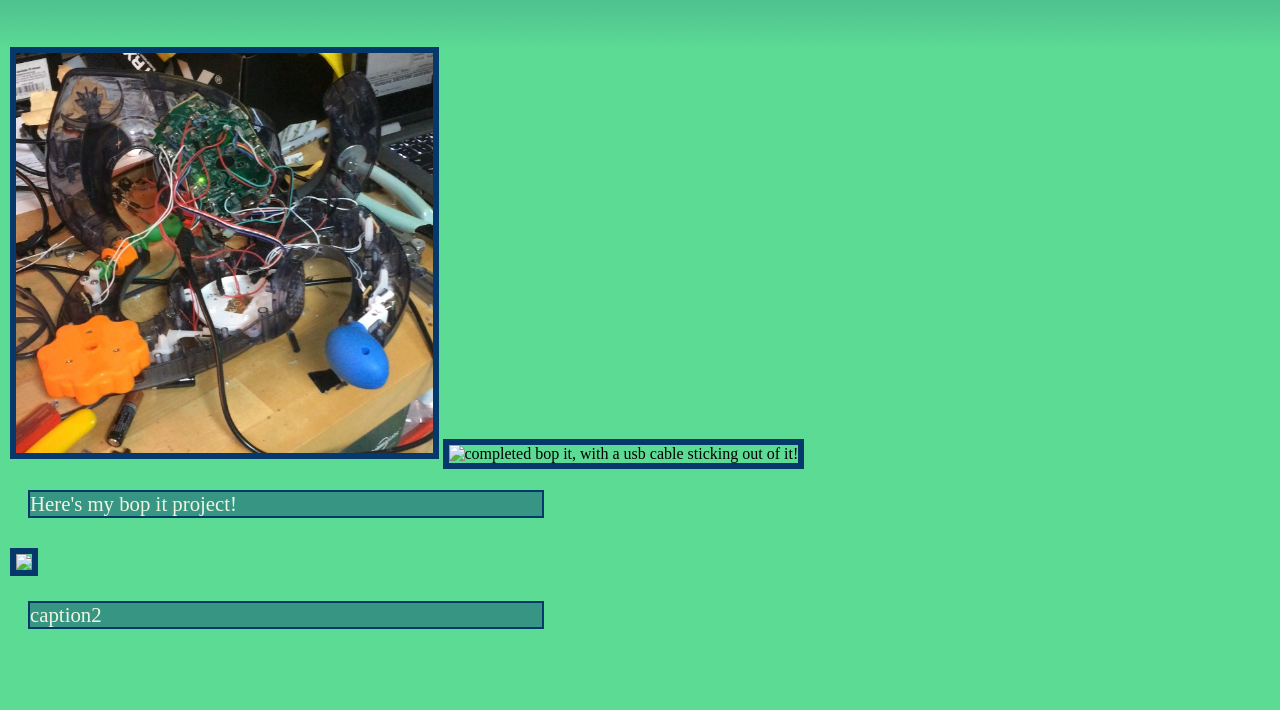
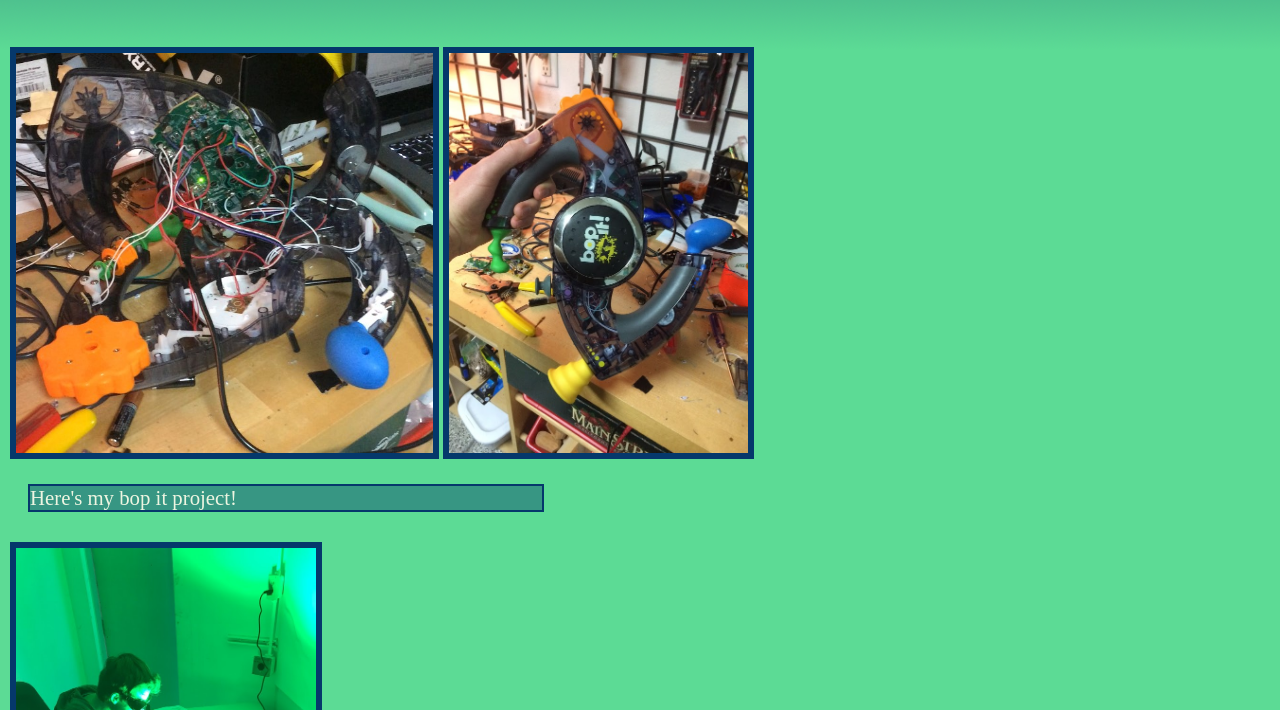
Before and after one commit to abell2020/abell2020.github.io, a plain HTML site: page index.html in a window 1280 px wide. Shown: the part 90-800 px from the top of the page. Drawn offline with Linux system fonts and the light colour scheme.

Commit message:
changed index

```diff
--- a/index.html
+++ b/index.html
@@ -43,10 +43,10 @@ padding: 0px,0px,0px,0px;
   <body>
 	<h1>Aidan Bell's Project Gallery (in progress)</h1>
 		<br>
-	<img src="bopit.jpg" alt="image of deconstruced bop it with wires and an xbox circuit board inside"><img src="bopitfinished.JPG", alt="completed bop it, with a usb cable sticking out of it!">
+	<img src="bopit.jpg" alt="image of deconstruced bop it with wires and an xbox circuit board inside"><img src="bopitfinished2.jpg", alt="completed bop it, with a usb cable sticking out of it!">
 	<p>Here's my bop it project!</p>
 
-	<img src="shanerlab.jpg">
+	<img src="shanerlab2.jpg">
 	<p>caption2</p>
 
 
```
